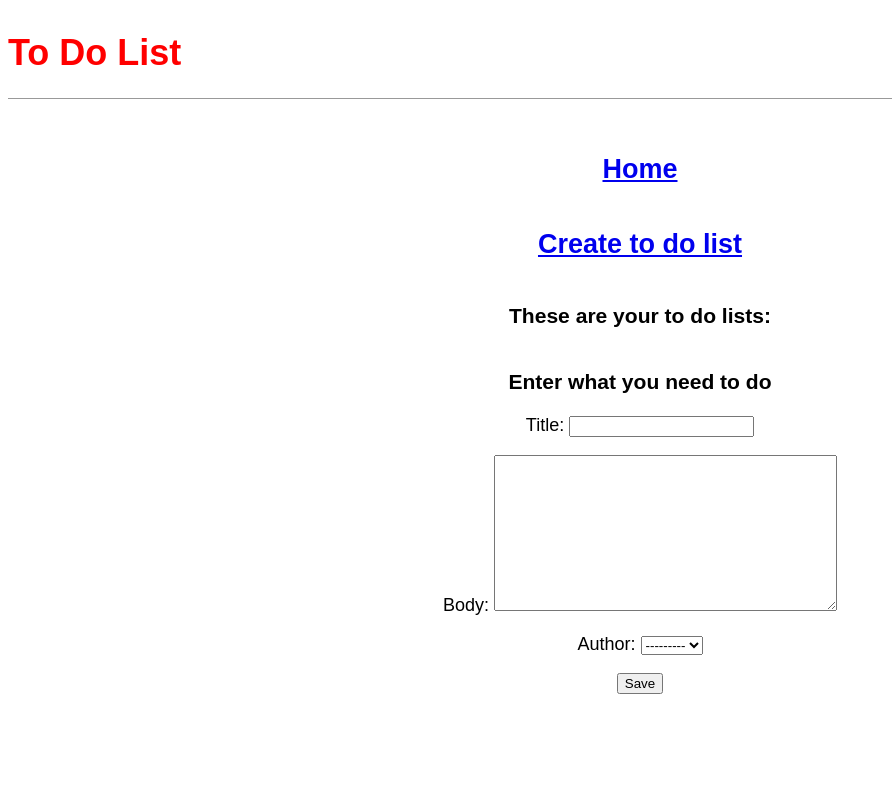
After one commit to JCode1986/django_crud, a Django app: page /to_do/create/ in a window 1280 px wide. The commit adds this page. Shown: the whole page, without its empty margins (0-892 px from the left). Run offline with Django 3.2, Linux system fonts and the light colour scheme; data comes from the database, SQL or seed files in the repository; both versions use the stored data as it was after the commit.

Commit message:
create functionality working

```diff
--- a/static/base.css
+++ b/static/base.css
@@ -1,47 +1,25 @@
 body {
-font-family: 'Source Sans Pro', sans-serif;
-font-size: 18px;
+    font-family: 'Source Sans Pro', sans-serif;
+    font-size: 18px;
+    text-align: center;
 }
 
 header {
-border-bottom: 1px solid #999;
-margin-bottom: 2rem;
-display: flex;
+    border-bottom: 1px solid #999;
+    margin-bottom: 2rem;
+    display: flex;
+    align-items: center;
 }
 
-header h1 a {
-color: red;
-text-decoration: none;
+.to-do-entry {
+    font-family: 'Source Sans Pro', sans-serif;
+    color: red
 }
 
-.nav-left {
-margin-right: auto;
+div {
+    align-content: center;
 }
 
-.nav-right {
-display: flex;
-padding-top: 2rem;
+h1 {
+    color: red
 }
-
-.post-entry {
-margin-bottom: 2rem;
-}
-
-.post-entry h2 {
-margin: 0.5rem 0;
-}
-
-.post-entry h2 a,
-.post-entry h2 a:visited {
-color: blue;
-text-decoration: none;
-}
-
-.post-entry p {
-margin: 0;
-font-weight: 400;
-}
-
-.post-entry h2 a:hover {
-color: red;
-}
--- a/templates/base.html
+++ b/templates/base.html
@@ -2,12 +2,23 @@
 <html>
 <head>
     <title>To Do List</title>
-    <link rel="stylesheet" href="{% static 'css/base.css' %}">
+    <link rel="stylesheet" href="{% static 'base.css' %}">
 </head>
 <body>
     <header>
-    <h1><a href="{% url 'home' %}">To Do List</a></h1>
+
+        <h1>To Do List</h1>
+
     </header>
+    <div>
+        <h2><a href="{% url 'home' %}">Home</a></h2>
+    </div>
+    <div>
+        <h2><a href="{% url 'to_do_create' %}">Create to do list</a></h2>
+    </div>
+    <div>
+        <h3>These are your to do lists:</h3>
+    </div>
     <div>
     {% block content %}
     {% endblock content %}
--- a/templates/home.html
+++ b/templates/home.html
@@ -3,7 +3,7 @@
 {% block content %}
 {% for post in object_list %}
 <div class="post-entry">
-    <h2><a href="{% url 'to_do_details' post.pk %}">{{ post.title }}</a></h2>
+    <h4><a href="{% url 'to_do_details' post.pk %}">{{ post.title }}</a></h4>
 </div>
 {% endfor %}
 {% endblock content %}
--- /dev/null
+++ b/templates/to_do_create.html
@@ -0,0 +1,10 @@
+{% extends 'base.html' %}
+
+{% block content %}
+<h3>Enter what you need to do</h3>
+<form action="" method="post">
+    {% csrf_token %}
+    {{ form.as_p }}
+    <input type="submit" value="Save" />
+</form>
+{% endblock content %}
--- a/to_do/models.py
+++ b/to_do/models.py
@@ -1,5 +1,5 @@
 from django.db import models
-
+from django.urls import reverse
 
 class Post(models.Model):
     title = models.CharField(max_length=128)
--- a/to_do/urls.py
+++ b/to_do/urls.py
@@ -1,8 +1,10 @@
 from django.urls import path
-from .views import HomePageView, ToDoDetailsView, BlogDeleteView
+from .views import HomePageView, ToDoDetailsView, ToDoDeleteView, ToDoCreateView, ToDoUpdateView
 
 urlpatterns = [
     path('', HomePageView.as_view(), name='home'),
     path('post/<int:pk>/', ToDoDetailsView.as_view(), name='to_do_details'),
-    path('delete/', BlogDeleteView.as_view(), name='to_do_delete'),
+    path('to_do/delete/', ToDoDeleteView.as_view(), name='to_do_delete'),
+    path('to_do/create/', ToDoCreateView.as_view(), name='to_do_create'),
+    path('to_do/update/', ToDoUpdateView.as_view(), name='to_do_update'),
 ]
--- a/to_do/views.py
+++ b/to_do/views.py
@@ -1,4 +1,4 @@
-from django.views.generic import ListView, DetailView, DeleteView
+from django.views.generic import ListView, DetailView, DeleteView, CreateView, UpdateView
 from .models import Post
 from django.urls import reverse_lazy
 
@@ -14,7 +14,17 @@ class ToDoDetailsView(DetailView):
     template_name = 'to_do_details.html'
     model = Post
 
-class BlogDeleteView(DeleteView):
+class ToDoCreateView(CreateView):
+    template_name = 'to_do_create.html'
+    model = Post
+    fields = ['title', 'body', 'author']
+
+class ToDoUpdateView(UpdateView):
+    template_name = 'to_do_update.html'
+    model = Post
+    fields = ['title', 'body']
+
+class ToDoDeleteView(DeleteView):
     model = Post
     template_name = 'to_do_delete.html'
     # Delete View needs to define a success_url to know where to go after the deletion
```
Also changed, not shown: templates/to_do_details.html (+7 -4 lines), templates/to_do_update.html (added, +10 -0 lines), db.sqlite3.
